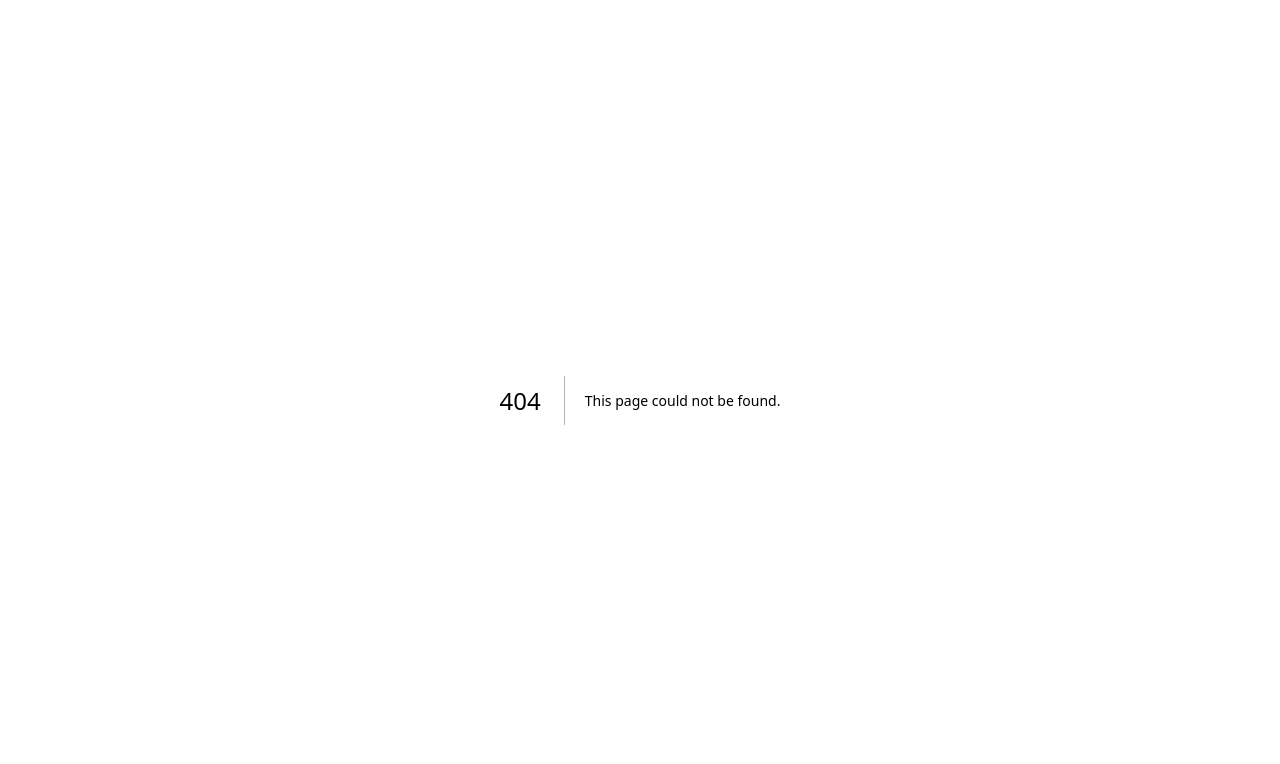
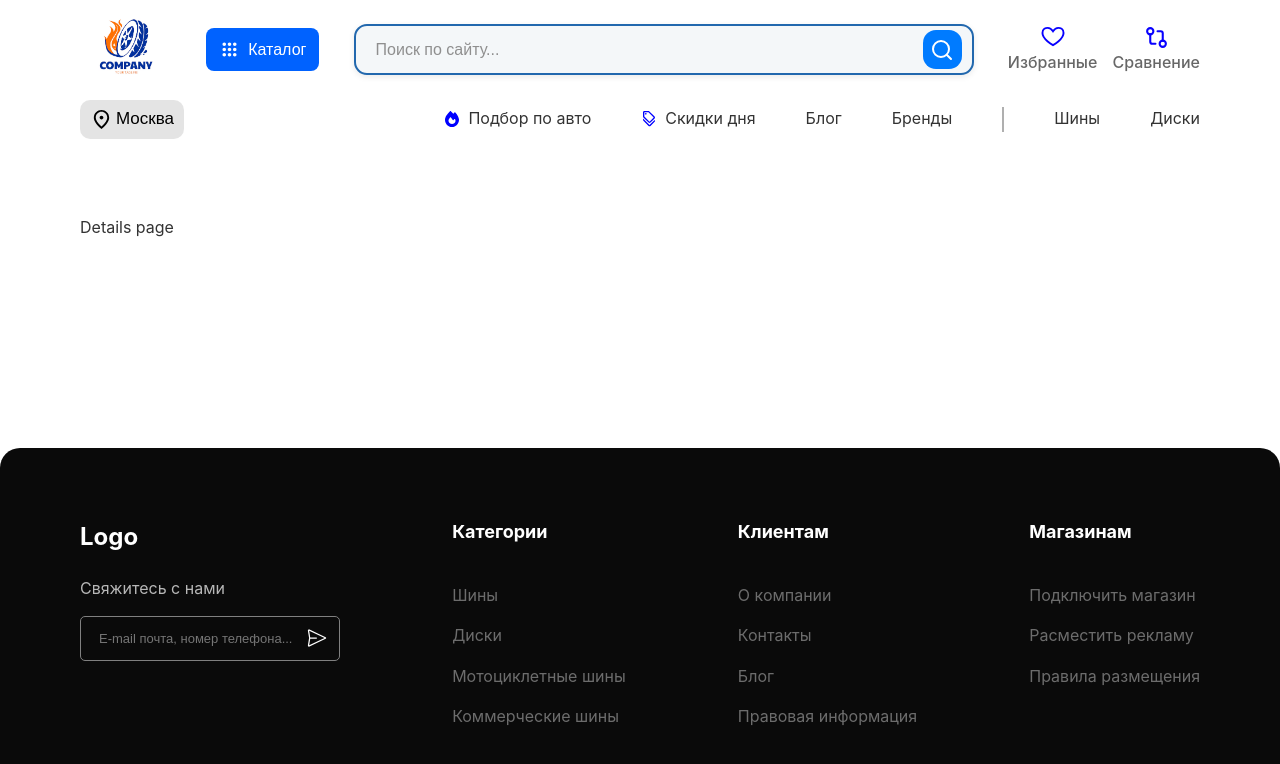
Before and after one commit to Abdurakhman00000/SHINA-FRONT, a Next.js app: page /details-page in a window 1280 px wide. Before the commit this address had no page. Shown: the top 764 px of the page. Built offline with nearby package versions, Linux system fonts and the light colour scheme.

Commit message:
structure is process

```diff
--- /dev/null
+++ b/src/app/(root)/details-page/page.tsx
@@ -0,0 +1,10 @@
+import DetailsPage from '@/components/partials/details_page/DetailsPage'
+import React from 'react'
+
+const page = () => {
+  return (
+    <> <DetailsPage/> </>
+  )
+}
+
+export default page
--- a/src/components/features/favorite_module/Favorite.tsx
+++ b/src/components/features/favorite_module/Favorite.tsx
@@ -4,8 +4,10 @@ import scss from "./Favorite.module.scss";
 const Favorite = () => {
   return (
     <section className={scss.Main}>
+      <div className="container">
       <div className={scss.content}>
         <p>Favorite page</p>
+      </div>
       </div>
     </section>
   );
--- /dev/null
+++ b/src/components/partials/details_page/DetailsPage.module.scss
@@ -0,0 +1 @@
+.Main {}
--- /dev/null
+++ b/src/components/partials/details_page/DetailsPage.tsx
@@ -0,0 +1,16 @@
+import React from 'react'
+import scss from "./DetailsPage.module.scss"
+
+const DetailsPage = () => {
+  return (
+    <section className={scss.Main}>
+        <div className="container">
+            <div className={scss.content}>
+                <p>Details page</p>
+            </div>
+        </div>
+    </section>
+  )
+}
+
+export default DetailsPage
--- /dev/null
+++ b/src/components/ui/filter/sideBar/FilterSiteBar.module.scss
@@ -0,0 +1 @@
+.Main {}
```
Also changed, not shown: src/app/(root)/results/page.tsx (added, +9 -0 lines), src/components/ui/filter/sideBar/FilterSiteBar.tsx (added, +16 -0 lines).
